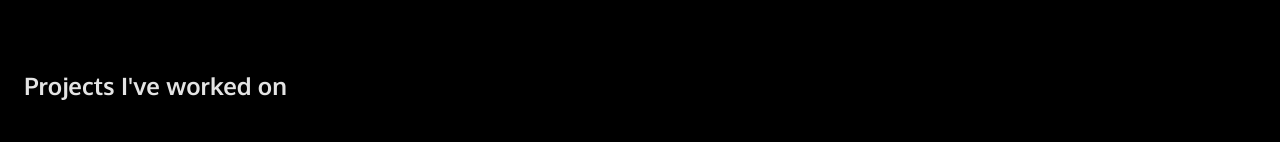
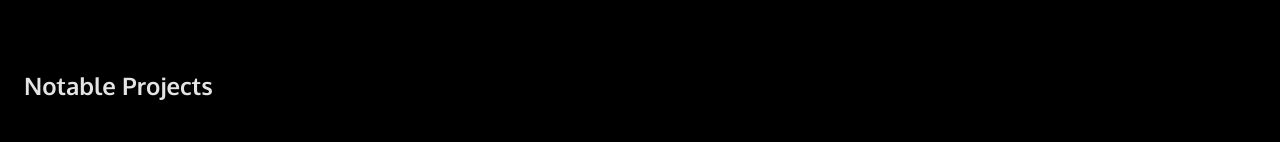
Before and after one commit to israelalagbe/israelalagbe.github.io, a website: page index.html in a window 1280 px wide. Shown: the part 810-952 px from the top of the page. Drawn offline with nearby package versions, Linux system fonts and the light colour scheme; a script that the page names is missing.

Commit message:
updated index

```diff
--- a/index.html
+++ b/index.html
@@ -121,7 +121,7 @@
   </section>
   <section class="project" id="project">
     <h2 class="heading project__heading">
-      <span>Projects I've worked on</span>
+      <span>Notable Projects</span>
     </h2>
     <div class="project__wrapper">
       <div class="project__box shuttlers" data-aos="fade-up" data-aos-delay="40">
```
